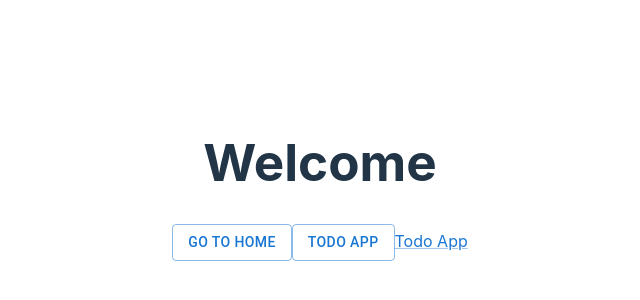
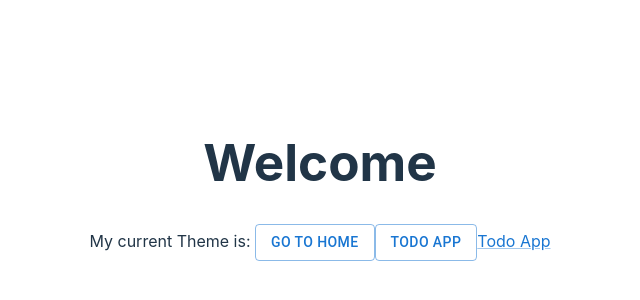
Before and after one commit to Balajir14/ReactJS, a React (Vite) app in the folder ts-project/: page / in a window 1280 px wide. Shown: the part 220-520 px from the top of the page, without its empty margins (320-960 px from the left). Built offline with nearby package versions, Linux system fonts and the light colour scheme.

Commit message:
context added

```diff
--- a/ts-project/src/App.tsx
+++ b/ts-project/src/App.tsx
@@ -7,10 +7,13 @@ import ApiTable from "./components/table/ApiTable";
 import Mui from "./components/mui/Mui";
 import Todo from "./components/home/Todo";
 import Parent from "./components/callback/Parent";
+import ThemeProvider from "./context/ThemeContext";
+import ThemeToogleButton from "./components/home/ThemeToogleButton";
 
 function App() {
   return (
     <>
+      <ThemeProvider>
         <BrowserRouter>
           <Routes>
             <Route path="/" element={<Greeting />} />
@@ -21,8 +24,10 @@ function App() {
             <Route path="/mui" element={<Mui />} />
             <Route path="/todo" element={<Todo />} />
             <Route path="/parent" element={<Parent />} />
+            <Route path="/toggle" element={<ThemeToogleButton />} />
           </Routes>
         </BrowserRouter>
+      </ThemeProvider>
     </>
   );
 }
--- a/ts-project/src/components/home/Greeting.tsx
+++ b/ts-project/src/components/home/Greeting.tsx
@@ -1,10 +1,13 @@
 import { Link } from "@mui/material";
 import Button from "@mui/material/Button";
+import { useTheme } from "../../context/ThemeContext";
 
 export default function Greeting() {
+  const data = useTheme();
   return (
     <>
       <h1>Welcome</h1>
+      My current Theme is: {data?.theme}
       <Button variant="outlined" href="/home">
         Go to Home
       </Button>
--- /dev/null
+++ b/ts-project/src/components/home/ThemeToogleButton.tsx
@@ -0,0 +1,18 @@
+import Button from "@mui/material/Button";
+import { useTheme } from "../../context/ThemeContext";
+import Container from "@mui/material/Container";
+
+export default function ThemeToogleButton() {
+  const data = useTheme();
+  const colors = data?.theme === "light" ? "white" : "black";
+
+  return (
+    <>
+      <Container maxWidth="sm" sx={{ backgroundColor: colors, padding: 20 }}>
+        <Button onClick={data?.toggleTheme} sx={{ backgroundColor: colors }}>
+          Current Theme: {data?.theme}
+        </Button>
+      </Container>
+    </>
+  );
+}
--- /dev/null
+++ b/ts-project/src/context/ThemeContext.tsx
@@ -0,0 +1,38 @@
+import { createContext, ReactNode, useContext, useState } from "react";
+
+// interface User{
+//     firstName: string;
+//     lastName: string;
+// }
+
+interface ThemeContextType {
+  theme: string;
+  // user: User[];
+  toggleTheme: () => void;
+}
+
+export const ThemeContext = createContext<ThemeContextType | undefined>(
+  undefined
+);
+
+export default function ThemeProvider({ children }: { children: ReactNode }) {
+  const [theme, setTheme] = useState<string>();
+
+  const toggleTheme = () => {
+    setTheme((prevTheme) => (prevTheme === "light" ? "dark" : "light"));
+  };
+
+  return (
+    <ThemeContext.Provider value={{ theme, toggleTheme }}>
+      {children}
+    </ThemeContext.Provider>
+  );
+}
+
+export const useTheme = () => {
+  const context = useContext(ThemeContext);
+  if (!context) {
+    console.log("useTheme is not defined.");
+  }
+  return context;
+};
```
Also changed, not shown: 1 other file (tests, documents, lock files or other folders). Lines whose indentation alone changed are shown as unchanged.
